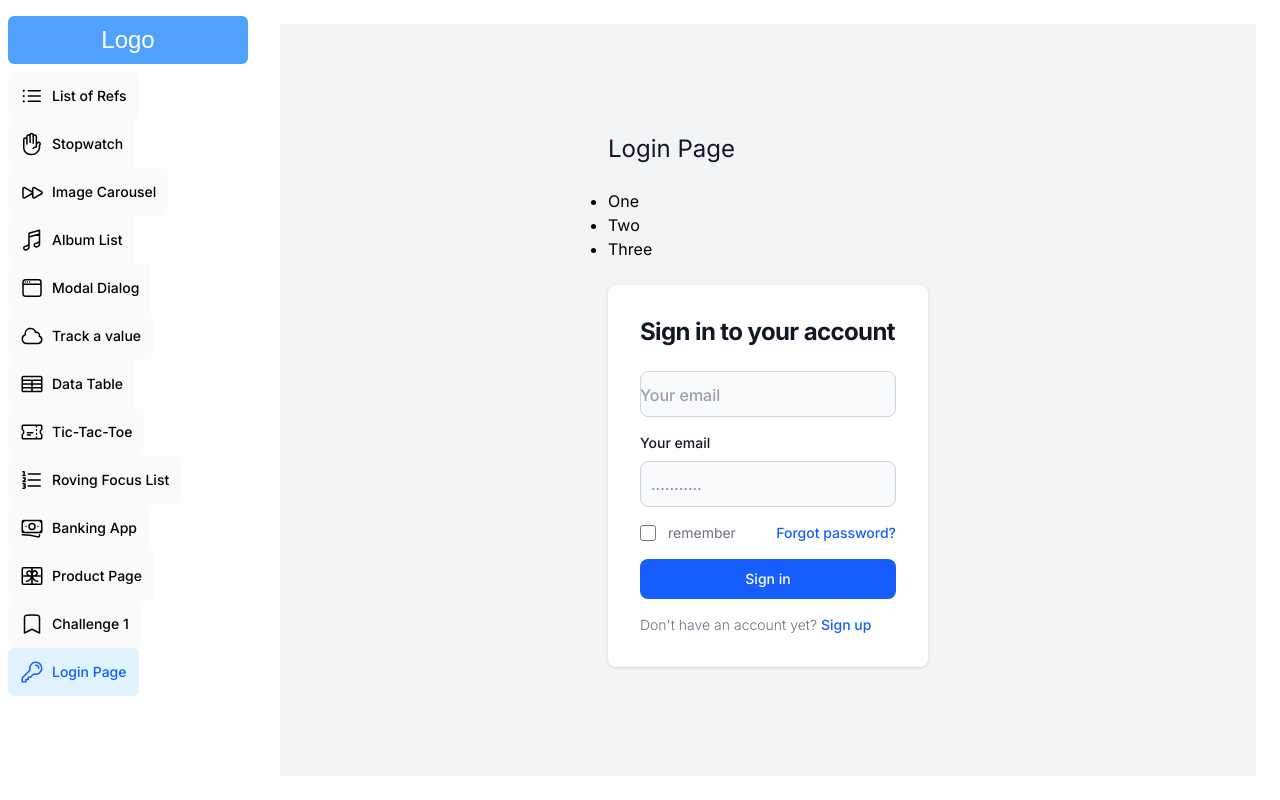
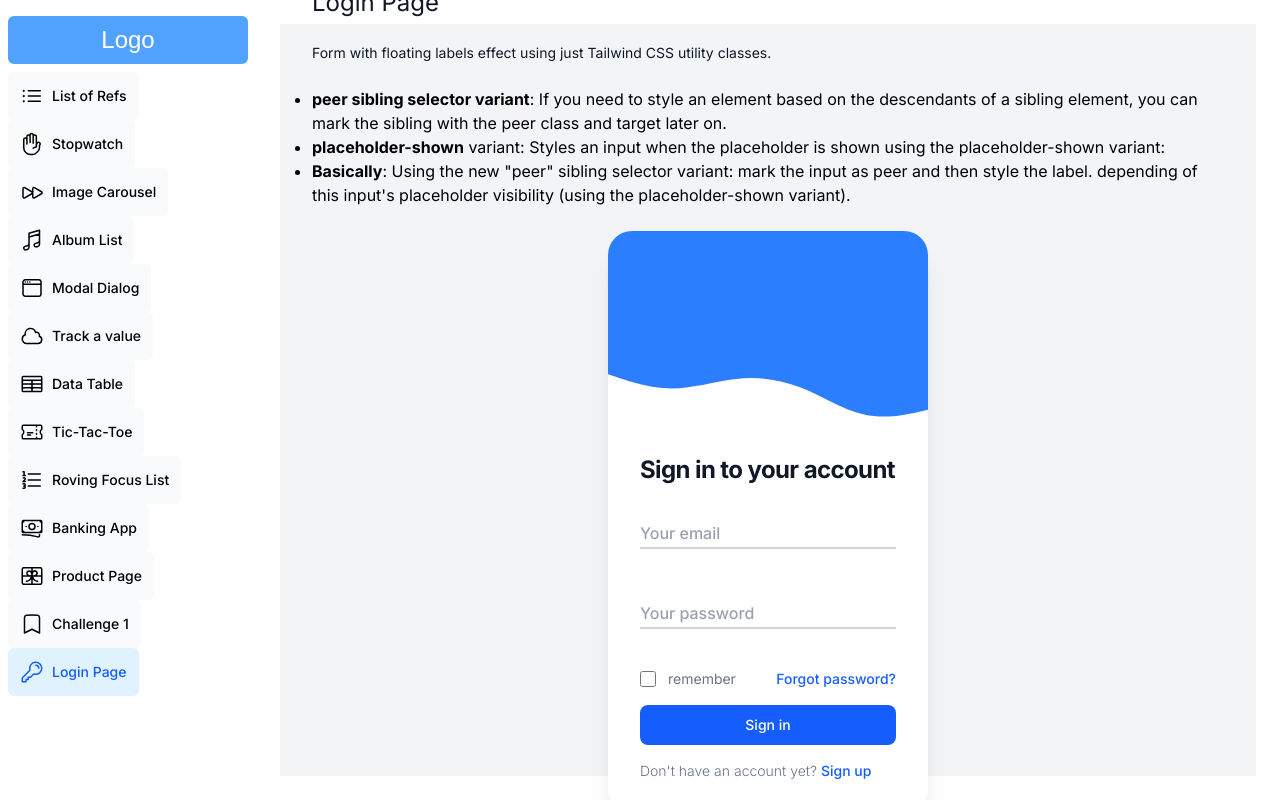
Before and after one commit to msrxse/next-challenges, a Next.js app: page /dashboard/login-page in a window 1280 px wide. Built offline with nearby package versions, Linux system fonts and the light colour scheme; a web font is replaced by a local one.

Commit message:
Add  floating labels effect using just Tailwind CSS utility           classes

```diff
--- a/app/dashboard/login-page/page.tsx
+++ b/app/dashboard/login-page/page.tsx
@@ -10,12 +10,41 @@ function Page() {
     <main className="flex h-full items-center justify-center bg-gray-100">
       <div className="space-y-6 p-6 sm:p-8">
         <h1 className="text-2xl text-gray-900">Login Page</h1>
+        <p className="text-sm text-gray-900">
+          Form with floating labels effect using just Tailwind CSS utility
+          classes.
+        </p>
         <ul className="list-disc">
-          <li>One</li>
-          <li>Two</li>
-          <li>Three</li>
+          <li>
+            <b>peer sibling selector variant</b>: If you need to style an
+            element based on the descendants of a sibling element, you can mark
+            the sibling with the peer class and target later on.
+          </li>
+          <li>
+            <b>placeholder-shown</b> variant: Styles an input when the
+            placeholder is shown using the placeholder-shown variant:
+          </li>
+          <li>
+            <b>Basically</b>: Using the new &quot;peer&quot; sibling selector
+            variant: mark the input as peer and then style the label. depending
+            of this input&apos;s placeholder visibility (using the
+            placeholder-shown variant).
+          </li>
         </ul>
-        <section className="rounded-lg bg-white shadow sm:max-w-md">
+        <section className="mx-auto w-80 overflow-hidden rounded-3xl bg-white shadow-xl">
+          <div className="relative h-48 rounded-bl-4xl bg-blue-500">
+            <svg
+              className="absolute -bottom-2"
+              xmlns="http://www.w3.org/2000/svg"
+              viewBox="0 0 1440 320"
+            >
+              <path
+                fill="#ffffff"
+                fillOpacity="1"
+                d="M0,64L48,80C96,96,192,128,288,128C384,128,480,96,576,85.3C672,75,768,85,864,122.7C960,160,1056,224,1152,245.3C1248,267,1344,245,1392,234.7L1440,224L1440,320L1392,320C1344,320,1248,320,1152,320C1056,320,960,320,864,320C768,320,672,320,576,320C480,320,384,320,288,320C192,320,96,320,48,320L0,320Z"
+              ></path>
+            </svg>
+          </div>
           <div className="space-y-6 p-6 sm:p-8 md:space-y-6">
             <h1 className="text-2xl leading-tight font-bold tracking-tight text-gray-900">
               Sign in to your account
@@ -23,7 +52,7 @@ function Page() {
             <form onSubmit={handleSubmit} className="space-y-4">
               <div className="relative">
                 <input
-                  className="peer block w-full rounded-lg border border-gray-300 bg-gray-50 p-2.5 text-gray-900 placeholder-transparent focus:border-blue-600 focus:ring-blue-600"
+                  className="peer h-10 w-full border-b-2 border-gray-300 text-gray-900 placeholder-transparent focus:border-blue-600 focus:outline-none"
                   type="email"
                   id="email"
                   placeholder="name@yourcompany.com"
@@ -31,27 +60,27 @@ function Page() {
                 />
                 <label
                   htmlFor="email"
-                  className="peer absolute -top-4.5 left-0 mb-2 block text-sm font-medium text-gray-600 transition-all peer-placeholder-shown:top-3 peer-placeholder-shown:text-base peer-placeholder-shown:text-gray-400"
+                  className="peer peer-fucus:text-gray-600 absolute -top-3.5 left-0 mb-2 block text-sm font-medium text-gray-600 transition-all peer-placeholder-shown:top-3 peer-placeholder-shown:text-base peer-placeholder-shown:text-gray-400 peer-focus:-top-3.5 peer-focus:text-sm peer-focus:text-gray-600"
                 >
                   Your email
                 </label>
               </div>
-              <div>
-                <label
-                  htmlFor="email"
-                  className="mb-2 block text-sm font-medium text-gray-900"
-                >
-                  Your email
-                </label>
+              <div className="relative mt-10">
                 <input
                   type="password"
-                  className="block w-full rounded-lg border border-gray-300 bg-gray-50 p-2.5 text-gray-900 focus:border-blue-600 focus:ring-blue-600"
+                  className="peer h-10 w-full border-b-2 border-gray-300 text-gray-900 placeholder-transparent focus:border-blue-600 focus:outline-none"
                   id="password"
                   placeholder="..........."
                   required
                 />
+                <label
+                  htmlFor="password"
+                  className="absolute -top-3.5 left-0 mb-2 block text-sm font-medium text-gray-900 transition-all peer-placeholder-shown:top-3 peer-placeholder-shown:text-base peer-placeholder-shown:text-gray-400 peer-focus:-top-3.5 peer-focus:text-sm peer-focus:text-gray-600"
+                >
+                  Your password
+                </label>
               </div>
-              <div className="flex items-center justify-between">
+              <div className="mt-10 flex items-center justify-between">
                 <div className="flex items-start">
                   <div className="flex h-5 items-center">
                     <input
```
